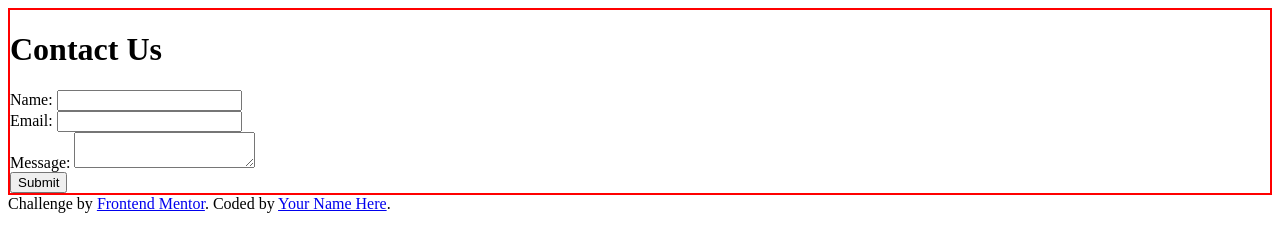
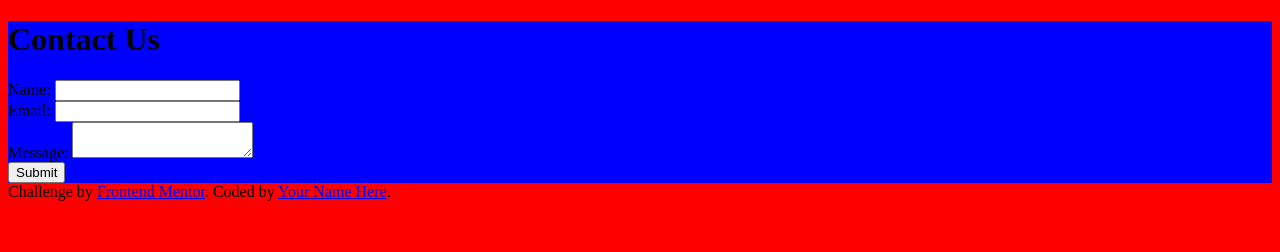
Before and after one commit to NightWing3099/contact-form, a plain HTML site: page index.html in a window 1280 px wide. Drawn offline with Linux system fonts and the light colour scheme.

Commit message:
working on the style of the page

```diff
--- /dev/null
+++ b/styles.scss
@@ -0,0 +1,8 @@
+body{
+    background-color: red;
+
+
+    .contact-container{
+        background-color: blue;
+    }
+}
```
Also changed, not shown: README.md (deleted), styles.css, 1 other file.
